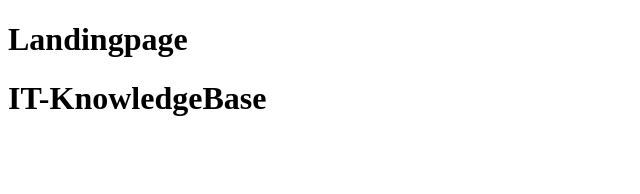
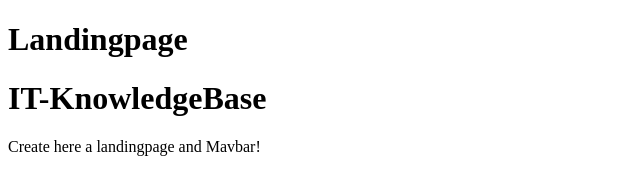
Before and after one commit to SebastianCoding/SebastianCoding.github.io, a plain HTML site: page index.html in a window 1280 px wide. Shown: the whole page, without its empty margins (0-640 px from the left). Drawn offline with Linux system fonts and the light colour scheme.

Commit message:
Update index.html

```diff
--- a/index.html
+++ b/index.html
@@ -14,7 +14,7 @@
     <h1>IT-KnowledgeBase</h1>
 
     <p>
-
+      Create here a landingpage and Mavbar!
     </p>
   </body>
 </html>
```
